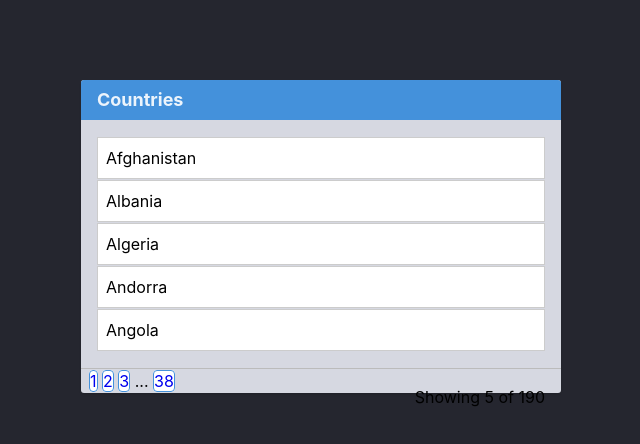
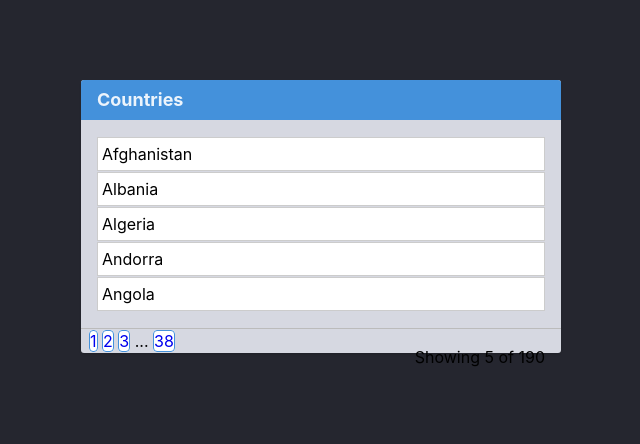
Before and after one commit to bachir001/cv, a website: page HTML-CSS-Git-Exercise-Tripoli/week-1/7-css-box/index.html in a window 1280 px wide. Shown: the whole page, without its empty margins (319-959 px from the left). Drawn offline with Linux system fonts and the light colour scheme.

Commit message:
complete 7-html-css-box

```diff
--- a/HTML-CSS-Git-Exercise-Tripoli/week-1/7-css-box/styles.css
+++ b/HTML-CSS-Git-Exercise-Tripoli/week-1/7-css-box/styles.css
@@ -4,3 +4,7 @@
   border-radius: 4px;
   background: #fff;
 }
+.country{
+
+  padding: 4px;
+}
```
